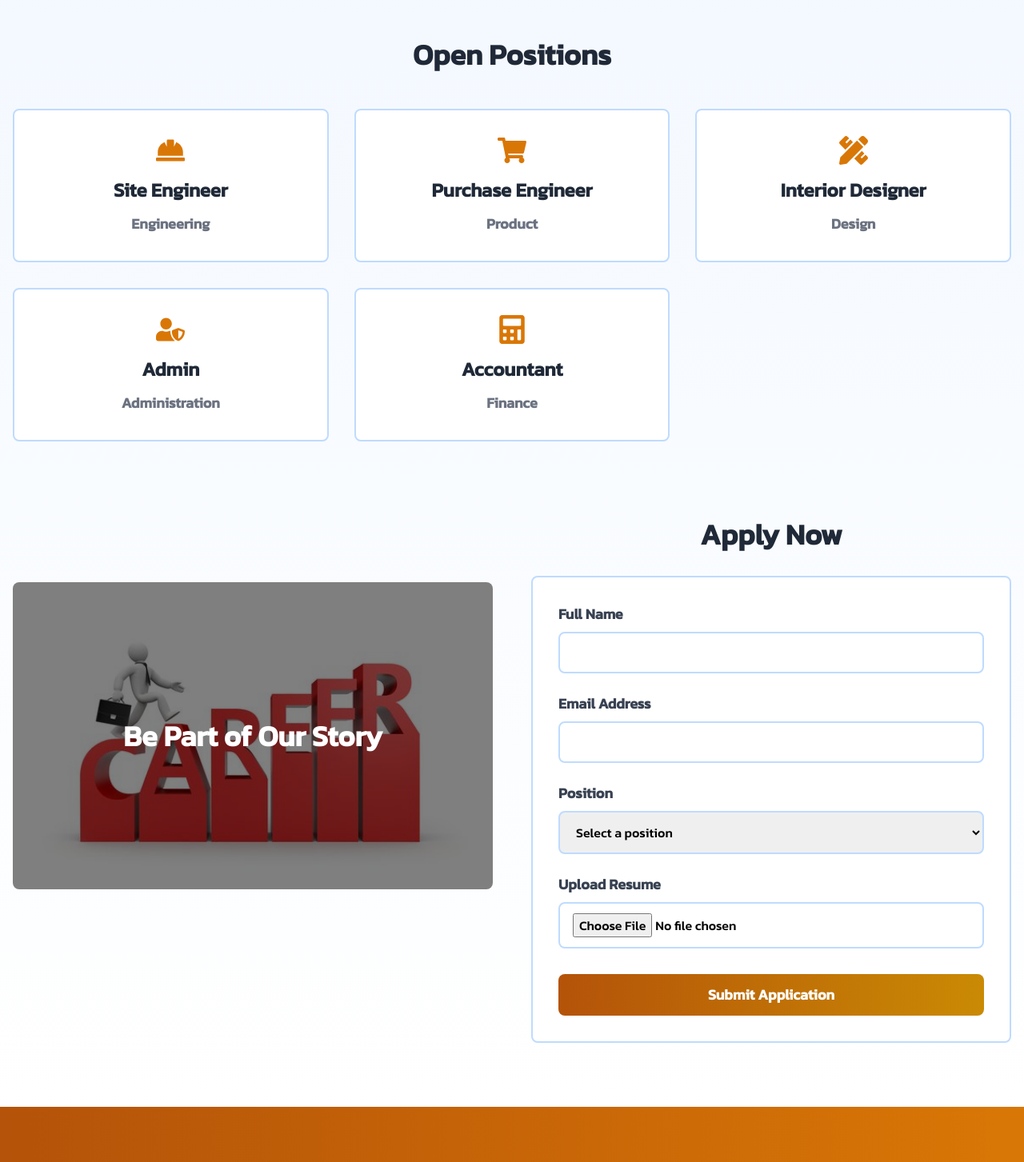
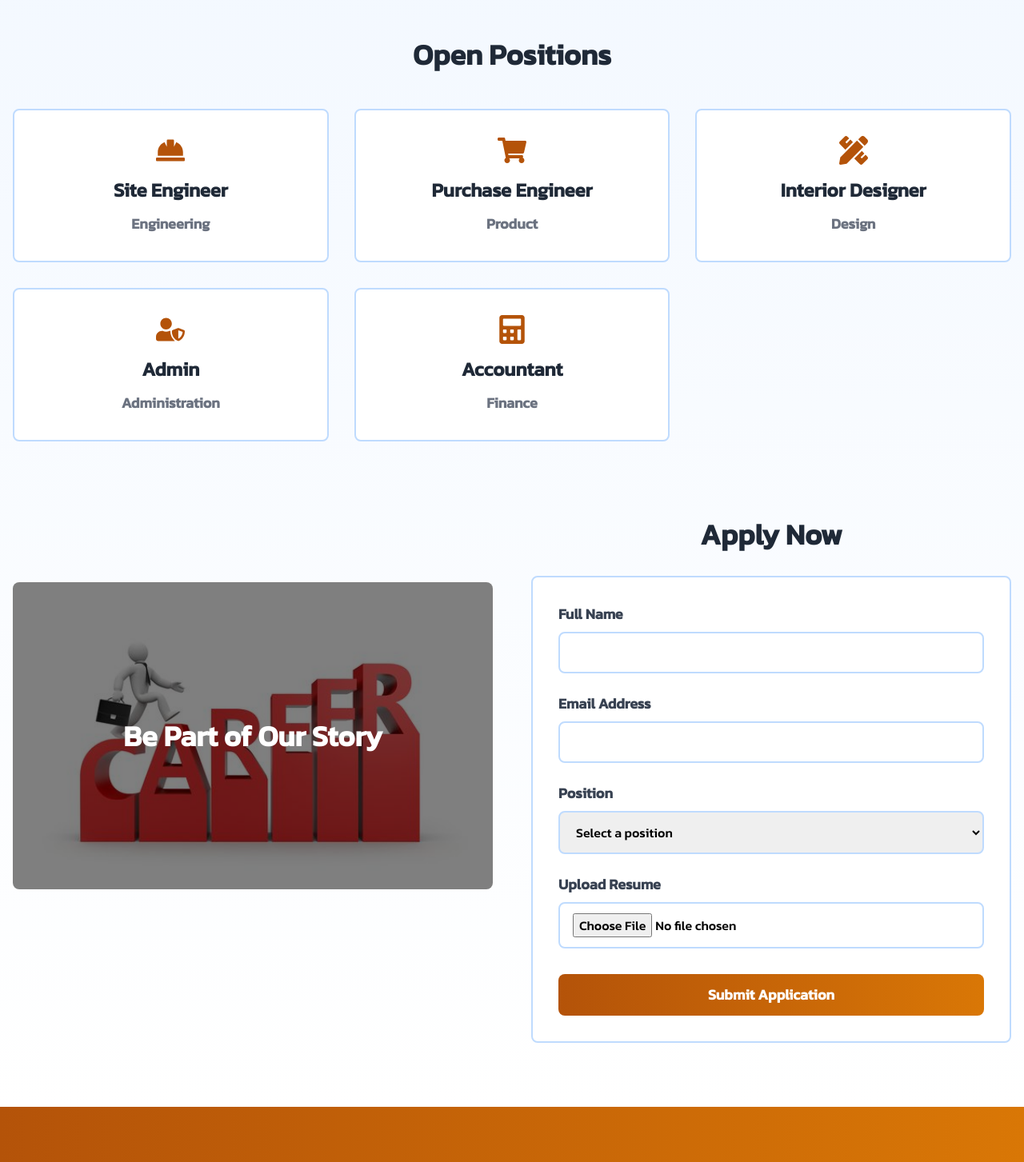
Before and after one commit to AkshayKalamkarr/supremeinfrastructure, a Next.js app: page /contact/career in a window 1280 px wide. Shown: the part 592-2045 px from the top of the page at 80% size. Built offline with nearby package versions, Linux system fonts and the light colour scheme.

Commit message:
new code

```diff
--- a/app/contact/career/page.jsx
+++ b/app/contact/career/page.jsx
@@ -74,7 +74,7 @@ const CareerPage = () => {
                                 whileTap={{ scale: 0.95 }}
                             >
                                 <motion.div className="text-4xl mb-4 flex justify-center">
-                                    <job.icon className="text-amber-600" />
+                                    <job.icon className="text-amber-700" />
                                 </motion.div>
                                 <h3 className="text-xl md:text-2xl font-bold mb-3 text-gray-800">{job.title}</h3>
                                 <p className="text-lg text-gray-500 font-semibold">{job.department}</p>
@@ -157,7 +157,7 @@ const CareerPage = () => {
                             </div>
                             <motion.button
                                 type="submit"
-                                className="w-full bg-gradient-to-r from-amber-700 to-yellow-600 hover:bg-blue-700 text-white text-lg font-bold py-3 px-6 rounded-lg transition duration-300"
+                                className="w-full bg-gradient-to-r from-amber-700 to-amber-600 hover:bg-blue-700 text-white text-lg font-bold py-3 px-6 rounded-lg transition duration-300"
                                 whileHover={{ scale: 1.05 }}
                                 whileTap={{ scale: 0.95 }}
                             >
```
